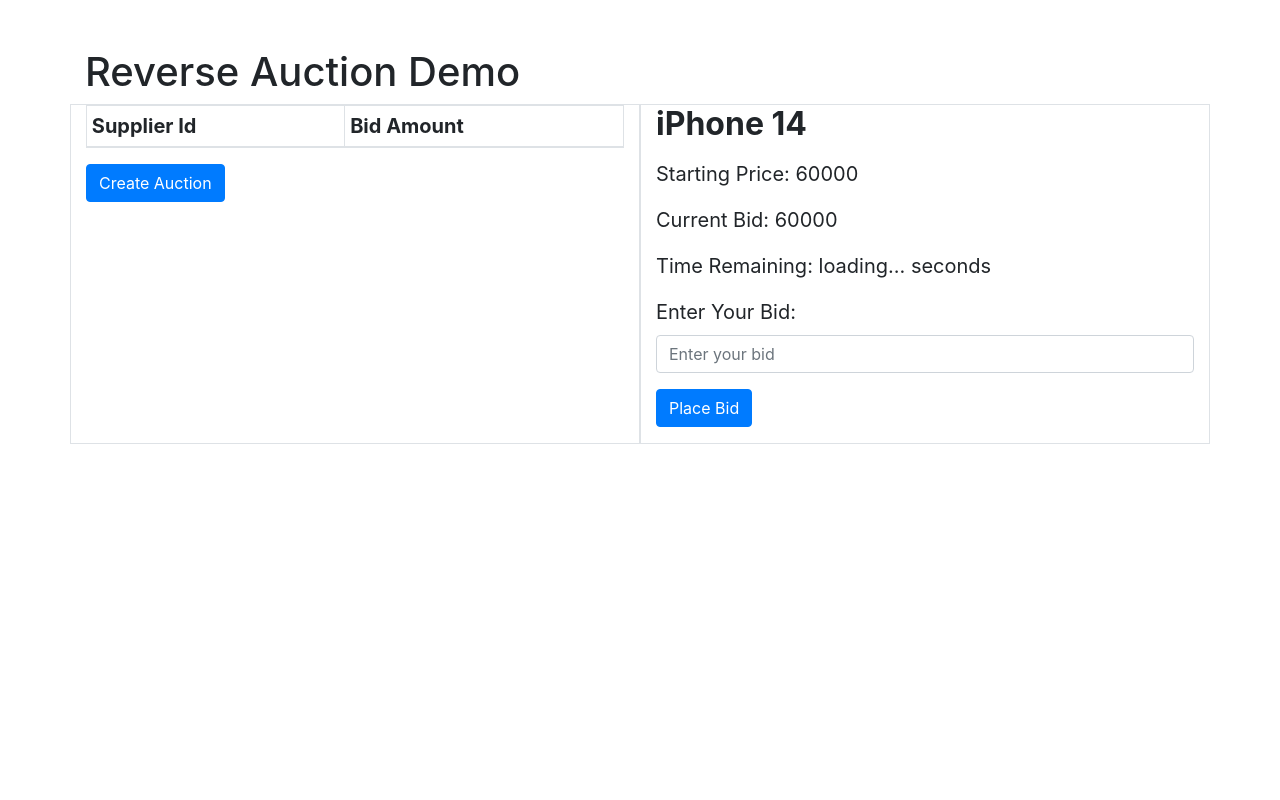
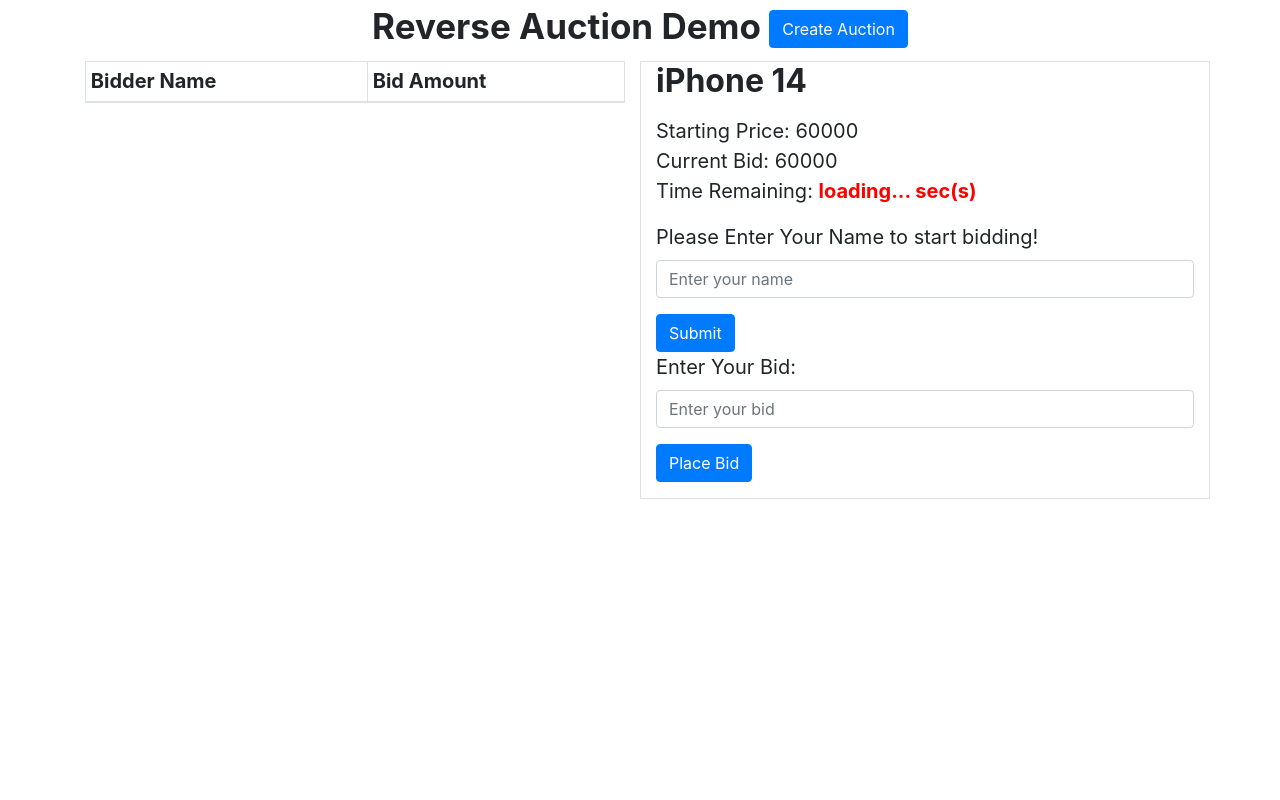
Before and after one commit to aabsharpasha/rev-auction, a Flask app: page / in a window 1280 px wide. Run offline with Flask 3, Linux system fonts and the light colour scheme; lists and menus that the app fills with data are empty; some libraries are stand-ins or nearby versions.

Commit message:
Updated Code

```diff
--- a/templates/product.html
+++ b/templates/product.html
@@ -12,17 +12,15 @@
     </style>
 </head>
 <body>
-
-<div class="container mt-5">
-    <h1>Reverse Auction Demo</h1>
+<div style="font-size:35px;text-align:center;font-weight:bold;">Reverse Auction Demo <button type="button" class="btn btn-primary" id="create-auction">Create Auction</button></div>
+<div class="container mt-2">
     <div class="row">
-
-        <div class="col-md-6 border" style="font-size:20px;">
+        <div class="col-md-6" style="font-size:20px;">
 
             <table class="table table-striped table-bordered table-sm">
                 <thead>
                 <tr>
-                    <th scope="col">Supplier Id</th>
+                    <th scope="col">Bidder Name</th>
                     <th scope="col">Bid Amount</th>
                 </tr>
                 </thead>
@@ -30,23 +28,34 @@
                 </tbody>
             </table>
 
-            <button type="button" class="btn btn-primary" id="create-auction">Create Auction</button>
+
         </div>
 
-        <div class="col-md-6 border" style="font-size: 20px;">
+        <div class="col-md-6 border" style="font-size: 20px;margin-bottom:300px;">
             <h2 id="product-name"><b>{{ product_name }}</b></h2>
             <p></p>
-            <p id="starting-price">Starting Price: {{ starting_price }}</p>
-            <p>Current Bid: <span id="current-bid">{{ current_bid }}</span></p>
-            <p>Time Remaining: <span id="timer">{{ auction_end_time }}</span> seconds</p>
+            <div id="starting-price">Starting Price: {{ starting_price }}</div>
+            <div>Current Bid: <span id="current-bid">{{ current_bid }}</span></div>
+            <div>Time Remaining: <span style="color:red;"><b><span id="timer">{{ auction_end_time }}</span> sec(s)</b></span></div>
+            <p></p>
+            <form id="name-grp">
+                <div class="form-group" >
+                        <label for="bid-name">Please Enter Your Name to start bidding!</label>
+                        <input class="form-control" type="text" id="bid-name" placeholder="Enter your name">
+
+                </div>
+                <button id="name-submit" type="submit" class="btn btn-primary">Submit</button>
+            </form>
+
             <form id="bid-form">
+
                 <div class="form-group">
                     <label for="bid-amount">Enter Your Bid:</label>
                     <input class="form-control" type="number" id="bid-amount" placeholder="Enter your bid">
                 </div>
                 <button type="submit" class="btn btn-primary">Place Bid</button>
             </form>
-            <p id="winner-msg" class="mt-10 text-success" style="font-size:25px;"></p>
+            <p id="winner-msg" class="mt-10 text-success" style="font-size:18px;"></p>
         </div>
 
     </div>
@@ -84,12 +93,8 @@
     $("#bid-form").submit(function(event) {
       event.preventDefault();
       const bidAmount = $("#bid-amount").val();
-      const data = {
-          bidder: 'Supplier-'+bidAmount,
-          bid_amount: bidAmount
-      };
 
-      placeBid(1, 'Supplier-'+bidAmount, bidAmount);
+      placeBid(1, localStorage.getItem("name-user"), bidAmount);
 
     });
 
@@ -103,6 +108,8 @@
     winner: null,
     bids: {}
   });
+
+  //window.location.reload();
 }
 
 function placeBid(auctionId, userId, amount) {
@@ -114,6 +121,7 @@ function placeBid(auctionId, userId, amount) {
     amount,
   });
   updateCurrentPrice(auctionId, amount);
+  $("#bid-amount").val('');
 }
 
 function updateCurrentPrice(auctionId, newPrice) {
@@ -145,20 +153,14 @@ function updateTimerDisplay(auctionId, timerElement) {
   });
 }
 
-/*function handleAuctionEnd(auction_id) {
-  $("#bid-form").hide();
-  const winner = 'abc';
-  const bid_amt = '5000';
-  dataDiv.innerHTML = "Auction Ended!<br />Winner: "+winner+", Winning Bid: "+bid_amt;
-  alert('Auction Ended');
-}*/
+
 
 function calculateRemainingTime(endsAt) {
   const now = Date.now();
   const difference = endsAt - now;
   return Math.max(difference, 0); // Ensure non-negative time
 }
-const after_minutes = 2;
+const after_minutes = 1;
 const currentTimestamp = Date.now();
 const oneMinuteInMilliseconds = 60 * after_minutes * 1000;
 const futureTimestamp = currentTimestamp + oneMinuteInMilliseconds;
@@ -218,10 +220,10 @@ function updateTimer() {
     onValue(ref(database, `auctions/${auction_id}/endsAt`), (snapshot) => {
         const endsAt = snapshot.val();
         const remainingTime = calculateRemainingTime(endsAt);
-
         if (remainingTime > 0) {
             timerElement.innerHTML = formatTime(remainingTime);
         } else {
+            timerElement.innerHTML = formatTime(remainingTime);
             clearInterval(timer);
             handleAuctionEnd(auction_id);
         }
@@ -241,6 +243,7 @@ function formatTime(timestamp) {
 }
 
 function handleAuctionEnd(auctionId) {
+//return true;
 //  const ref = database.ref(`auctions/${auctionId}`);
 
   onValue(ref(database, `auctions/${auction_id}`), async (snapshot) => {
@@ -255,27 +258,70 @@ function handleAuctionEnd(auctionId) {
 
     for (const bidId in bids) {
       const bid = bids[bidId];
-      console.log(bid.amount+"--"+lowestBidAmount);
       if (lowestBidAmount == 0 || parseInt(bid.amount) < parseInt(lowestBidAmount)) {
         lowestBidAmount = bid.amount;
         winner = bid.userId;
-        console.log(lowestBidAmount);
       }
     }
 
-    if (lowestBidAmount !== null) {
-      //console.log(`Auction ${auctionId} ended. Winner: ${winner} with bid amount: ${lowestBidAmount}`);
-  $("#bid-form").hide();
-  dataDiv.innerHTML = "Auction Ended!<br />Winner: "+winner+" with bid amount: "+lowestBidAmount;
-      set(ref(database, `auctions/${auction_id}/winner`), winner);
+    if (lowestBidAmount !== null && lowestBidAmount !== 0) {
+        $("#bid-form").hide();
+        dataDiv.innerHTML = "Auction Ended!<br />Winner: <b>"+winner+"</b> with bid amount: <b>"+lowestBidAmount+'</b>';
+        set(ref(database, `auctions/${auction_id}/winner`), winner);
+        const winnerMsgElement = document.getElementById("winner-msg");
+
+if (winnerMsgElement) {
+  winnerMsgElement.scrollIntoView({ behavior: "smooth" });
+} else {
+  console.error("Element with ID 'winner-msg' not found.");
+}
     } else {
-      console.log(`Auction ${auctionId} ended with no bids.`);
+        dataDiv.innerHTML = 'Auction ended with no bids.';
+        $("#bid-form").hide();
+        const winnerMsgElement = document.getElementById("winner-msg");
+
+if (winnerMsgElement) {
+  winnerMsgElement.scrollIntoView({ behavior: "smooth" });
+} else {
+  console.error("Element with ID 'winner-msg' not found.");
+}
     }
   });
 }
 
+const name_elm = document.getElementById('name-submit');
+
+
+ $("#name-grp").submit(function(event) {
+event.preventDefault();
+const bid_name = document.getElementById('bid-name');
+  if (bid_name.value.length) {
+    localStorage.setItem("name-user", bid_name.value);
+    const retrievedValue = localStorage.getItem("name-user");
+    $("#name-grp").html('<b>Welcome! '+retrievedValue+'</b>');
+    $("#bid-form").show();
+    //$("#name-grp").hide();
+    $("#bid-amount").focus();
+  } else {
+    alert('Please enter your name');
+  }
+  return false;
+});
+
+
 if (window.location.href.indexOf('admin') == -1) {
     $("#create-auction").hide();
+
+}
+
+if (localStorage.getItem("name-user") !== null) {
+    const retrievedValue = localStorage.getItem("name-user");
+    $("#name-grp").html('<b>Welcome! '+retrievedValue+'</b>');
+    $("#bid-amount").focus();
+
+} else {
+$("#bid-name").focus();
+    $("#bid-form").hide();
 }
 </script>
 </body>
```
